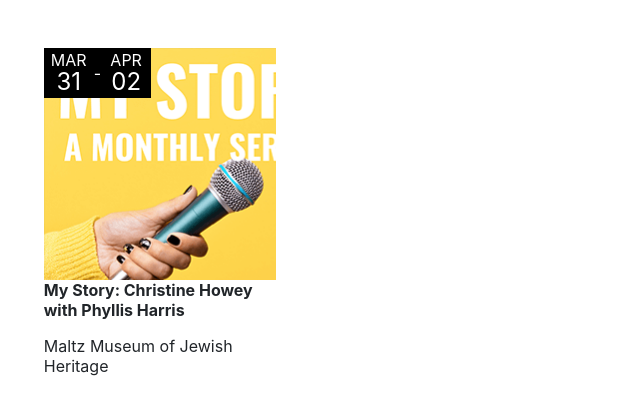
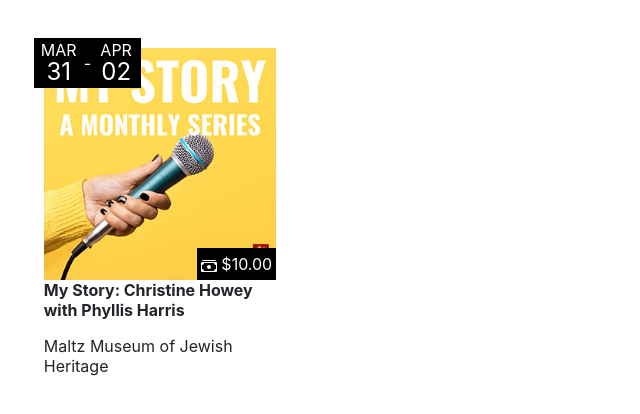
Before and after one commit to Gabbyton/project-horario, an Angular app: page / in a window 1280 px wide. Shown: the top 414 px of the page, without its empty margins (0-640 px from the left). Built offline with nearby package versions, Linux system fonts and the light colour scheme.

Commit message:
added icons and price

```diff
--- a/package.json
+++ b/package.json
@@ -22,6 +22,7 @@
     "@angular/router": "~11.0.9",
     "@ng-bootstrap/ng-bootstrap": "^9.1.0",
     "bootstrap": "^4.5.0",
+    "bootstrap-icons": "^1.4.1",
     "rxjs": "~6.6.0",
     "tslib": "^2.0.0",
     "zone.js": "~0.10.2"
--- a/src/app/calendar/calendar.component.css
+++ b/src/app/calendar/calendar.component.css
@@ -2,6 +2,7 @@
     width: 250px;
     height: 250px;
     background-color: grey;
+    background-repeat: no-repeat;
     position: relative;
 }
 
@@ -9,11 +10,22 @@
     margin-bottom: 2em;
 }
 
+.inner-label {
+    position: absolute;
+}
+
 .date-label-container {
-    position: absolute;
-    top: 0;
-    left: 0;
+    top: -10px;
+    left: -10px;
     text-align: center;
+}
+
+.price-label-container {
+    right: 0;
+    bottom: 0;
+    background-color: black;
+    color: white;
+    padding: 0.25em;
 }
 
 .date-label>span {
--- a/src/app/calendar/calendar.component.html
+++ b/src/app/calendar/calendar.component.html
@@ -1,8 +1,10 @@
 <div class="calendar-space container-fluid py-5">
     <div class="row row-container justify-content-start">
-        <div class="col-lg-3 col-md-4 event-container d-flex flex-column align-items-center" *ngFor="let event of events">
-            <div class="img-placeholder" [ngStyle]="{'height':imgWidth+'px', 'width':imgWidth+'px', 'background-image':'url('+event.imageURL+')'}">
-                <div class="date-label-container d-flex">
+        <div class="col-lg-3 col-md-4 event-container d-flex flex-column align-items-center"
+            *ngFor="let event of events">
+            <div class="img-placeholder"
+                [ngStyle]="{'height':imgWidth+'px', 'width':imgWidth+'px', 'background-image':'url('+event.imageURL+')', 'background-size':imgWidth+'px'}">
+                <div class="inner-label date-label-container d-flex">
                     <div class="date-label">
                         <span class="month-label">{{event.dateStart | date:'MMM' | uppercase}}</span><br>
                         <span class="number-label">{{event.dateStart | date:'dd'}}</span>
@@ -17,11 +19,20 @@
                         </div>
                     </ng-template>
                 </div>
+                <div class="inner-label price-label-container">
+                    <svg xmlns="http://www.w3.org/2000/svg" width="16" height="16" fill="currentColor"
+                        class="bi bi-cash-stack" viewBox="0 0 16 16">
+                        <path d="M1 3a1 1 0 0 1 1-1h12a1 1 0 0 1 1 1H1zm7 8a2 2 0 1 0 0-4 2 2 0 0 0 0 4z" />
+                        <path
+                            d="M0 5a1 1 0 0 1 1-1h14a1 1 0 0 1 1 1v8a1 1 0 0 1-1 1H1a1 1 0 0 1-1-1V5zm3 0a2 2 0 0 1-2 2v4a2 2 0 0 1 2 2h10a2 2 0 0 1 2-2V7a2 2 0 0 1-2-2H3z" />
+                    </svg>
+                    {{event.price | currency}}
+                </div>
             </div>
             <div class="caption title" [ngStyle]="{'width':imgWidth+'px'}">
                 <p>{{event.name}}</p>
             </div>
-            <div class="caption" [ngStyle]="{'width':imgWidth+'px'}">
+            <div class="caption location" [ngStyle]="{'width':imgWidth+'px'}">
                 <p>{{event.shortLocation}}</p>
             </div>
         </div>
```
Also changed, not shown: 1 other file (tests, documents, lock files or other folders).
